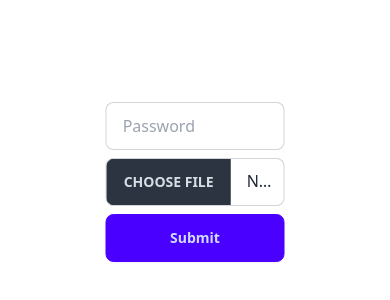
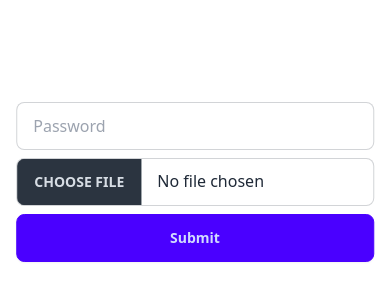
Before and after one commit to arithefirst/lockbox, a SvelteKit app: page / in a window 390 px wide. Shown: the part 240-540 px from the top of the page. Built offline with nearby package versions, Linux system fonts and the light colour scheme.

Commit message:
Fix mobile scaling

```diff
--- a/src/routes/+page.svelte
+++ b/src/routes/+page.svelte
@@ -43,8 +43,8 @@
   <title>Lockbox</title>
 </head>
 
-<div class="absolute top-1/2 left-1/2 -translate-x-1/2 -translate-y-1/2 flex-col justify-center">
-  <form class="mx-auto w-11/12 md:w-fit">
+<div class="absolute top-1/2 left-1/2 -translate-x-1/2 w-11/12 md:w-fit -translate-y-1/2 flex-col justify-center">
+  <form class="mx-auto">
     <input
       bind:value={password}
       required
```
